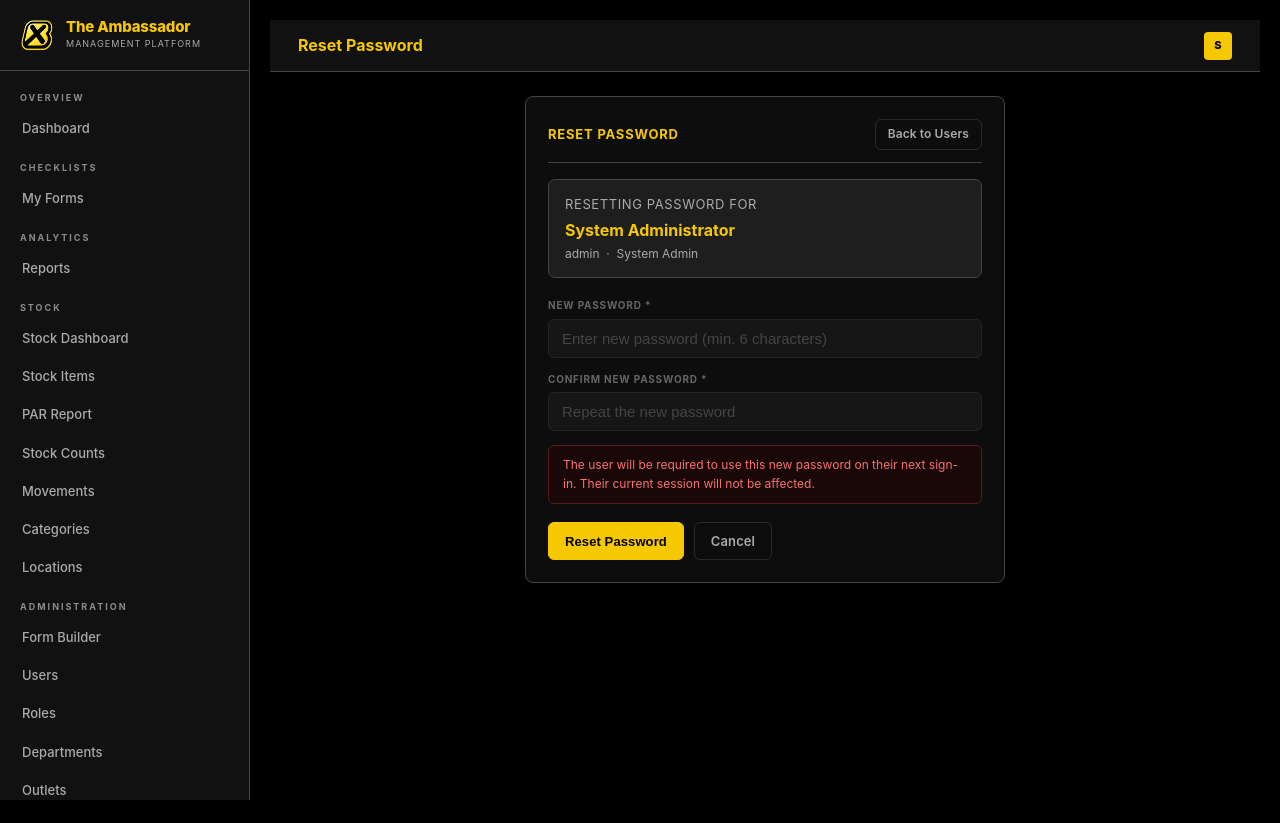
After one commit to akim-nyoni/systemx, a Django app: page /accounts/users/1/reset-password/ in a window 1280 px wide. The commit adds this page. Shown: the top 823 px of the page. Run offline with Django 4.2, Linux system fonts and the light colour scheme; a user stored in the database is signed in; data comes from the database, SQL or seed files in the repository; both versions use the stored data as it was after the commit.

Commit message:
Password Reset Add on Admin Roles

```diff
--- a/accounts/urls.py
+++ b/accounts/urls.py
@@ -28,4 +28,6 @@ urlpatterns = [
     path('outlets/',                views.outlet_list_view,   name='outlet_list'),
     path('outlets/create/',         views.outlet_create_view, name='outlet_create'),
     path('outlets/<int:pk>/edit/',  views.outlet_edit_view,   name='outlet_edit'),
+    # Admin password reset for any user
+    path('users/<int:pk>/reset-password/', views.reset_user_password_view, name='user_reset_password'),
 ]
--- a/accounts/views.py
+++ b/accounts/views.py
@@ -311,3 +311,43 @@ def outlet_edit_view(request, pk):
     else:
         form = OutletForm(instance=outlet)
     return render(request, 'accounts/outlet_form.html', {'form': form, 'title': f'Edit: {outlet.name}', 'outlet': outlet})
+
+
+# ── Admin: Reset any user's password ─────────────────────────────
+
+@login_required
+def reset_user_password_view(request, pk):
+    """Admin resets another user's password. No old password required."""
+    if not request.user.can_manage_users:
+        messages.error(request, 'You do not have permission to reset passwords.')
+        return redirect('accounts:user_list')
+
+    target_user = get_object_or_404(User, pk=pk)
+
+    # Prevent non-admins from resetting admin passwords
+    if target_user.is_admin and not request.user.is_admin:
+        messages.error(request, 'You cannot reset an administrator\'s password.')
+        return redirect('accounts:user_list')
+
+    if request.method == 'POST':
+        new_password  = request.POST.get('new_password', '').strip()
+        confirm_password = request.POST.get('confirm_password', '').strip()
+
+        if not new_password:
+            messages.error(request, 'Password cannot be empty.')
+        elif len(new_password) < 6:
+            messages.error(request, 'Password must be at least 6 characters.')
+        elif new_password != confirm_password:
+            messages.error(request, 'Passwords do not match.')
+        else:
+            target_user.set_password(new_password)
+            target_user.save()
+            messages.success(
+                request,
+                f'Password for {target_user.display_name} has been reset successfully.'
+            )
+            return redirect('accounts:user_list')
+
+    return render(request, 'accounts/reset_password.html', {
+        'target_user': target_user,
+    })
--- a/static/css/style.css
+++ b/static/css/style.css
@@ -444,7 +444,8 @@ login.html
  width: 100%; padding: 10px 13px; border: 1px solid #242424;
  border-radius: 6px; font-size: 15px;
  background: #161616; color: #f0f0f0;
- transition: border-color .12s; -webkit-appearance: none;
+ transition: border-color .12s;
+ appearance: none;
  }
  .form-control::placeholder { color: #444; }
  .form-control:focus {
--- /dev/null
+++ b/templates/accounts/reset_password.html
@@ -0,0 +1,99 @@
+{% extends 'base.html' %}
+{% block title %}Reset Password — {{ target_user.display_name }}{% endblock %}
+{% block page_title %}Reset Password{% endblock %}
+{% block content %}
+<div style="max-width:480px;margin:0 auto;">
+  <div class="card">
+    <div class="card-header">
+      <span class="card-title">Reset Password</span>
+      <a href="{% url 'accounts:user_list' %}" class="btn btn-outline btn-sm">Back to Users</a>
+    </div>
+
+    <!-- User info -->
+    <div style="background:#1e1e1e;border:1px solid #444;border-radius:7px;padding:14px 16px;margin-bottom:20px;">
+      <div style="font-size:13px;color:#aaa;margin-bottom:4px;text-transform:uppercase;letter-spacing:.6px;">Resetting password for</div>
+      <div style="font-size:16px;font-weight:700;color:#f5c800;">{{ target_user.display_name }}</div>
+      <div style="font-size:12px;color:#aaa;margin-top:2px;">
+        {{ target_user.username }}
+        {% if target_user.outlet %} &nbsp;·&nbsp; {{ target_user.outlet.name }}{% endif %}
+        {% if target_user.department %} &nbsp;·&nbsp; {{ target_user.department.name }}{% endif %}
+        &nbsp;·&nbsp; {{ target_user.role_name }}
+      </div>
+    </div>
+
+    <!-- Error messages -->
+    {% for message in messages %}
+    <div class="alert alert-{{ message.tags|default:'error' }}" style="margin-bottom:14px;">{{ message }}</div>
+    {% endfor %}
+
+    <form method="post">
+      {% csrf_token %}
+
+      <div class="form-group">
+        <label class="form-label">New Password *</label>
+        <input
+          type="password"
+          name="new_password"
+          class="form-control"
+          placeholder="Enter new password (min. 6 characters)"
+          minlength="6"
+          required
+          autocomplete="new-password"
+          id="id_new_password"
+        >
+      </div>
+
+      <div class="form-group">
+        <label class="form-label">Confirm New Password *</label>
+        <input
+          type="password"
+          name="confirm_password"
+          class="form-control"
+          placeholder="Repeat the new password"
+          minlength="6"
+          required
+          autocomplete="new-password"
+          id="id_confirm_password"
+        >
+        <div class="form-text" id="matchMsg" style="display:none;"></div>
+      </div>
+
+      <div style="background:#1a0808;border:1px solid #5a1a1a;border-radius:6px;padding:10px 14px;margin-bottom:18px;font-size:12px;color:#f87171;">
+        The user will be required to use this new password on their next sign-in.
+        Their current session will not be affected.
+      </div>
+
+      <div style="display:flex;gap:10px;">
+        <button type="submit" class="btn btn-primary" id="submitBtn">Reset Password</button>
+        <a href="{% url 'accounts:user_list' %}" class="btn btn-outline">Cancel</a>
+      </div>
+    </form>
+  </div>
+</div>
+
+{% block extra_js %}
+<script>
+const np = document.getElementById('id_new_password');
+const cp = document.getElementById('id_confirm_password');
+const msg = document.getElementById('matchMsg');
+const btn = document.getElementById('submitBtn');
+
+function checkMatch() {
+  if (!cp.value) { msg.style.display = 'none'; return; }
+  msg.style.display = 'block';
+  if (np.value === cp.value) {
+    msg.textContent = 'Passwords match';
+    msg.style.color = '#22c55e';
+    btn.disabled = false;
+  } else {
+    msg.textContent = 'Passwords do not match';
+    msg.style.color = '#ef4444';
+    btn.disabled = true;
+  }
+}
+
+np.addEventListener('input', checkMatch);
+cp.addEventListener('input', checkMatch);
+</script>
+{% endblock %}
+{% endblock %}
--- a/templates/accounts/user_list.html
+++ b/templates/accounts/user_list.html
@@ -40,6 +40,7 @@
  <div class="flex gap-1">
  <a href="{% url 'accounts:user_edit' u.pk %}" class="btn btn-outline btn-sm">Edit</a>
  {% if u != request.user %}
+ <a href="{% url 'accounts:user_reset_password' u.pk %}" class="btn btn-outline btn-sm">Reset Password</a>
  <a href="{% url 'accounts:user_toggle' u.pk %}" class="btn btn-outline btn-sm" onclick="return confirm('Toggle status for {{ u.display_name }}?')">
  {% if u.is_active %}Disable{% else %}Enable{% endif %}
  </a>
```
Also changed, not shown: db.sqlite3.
